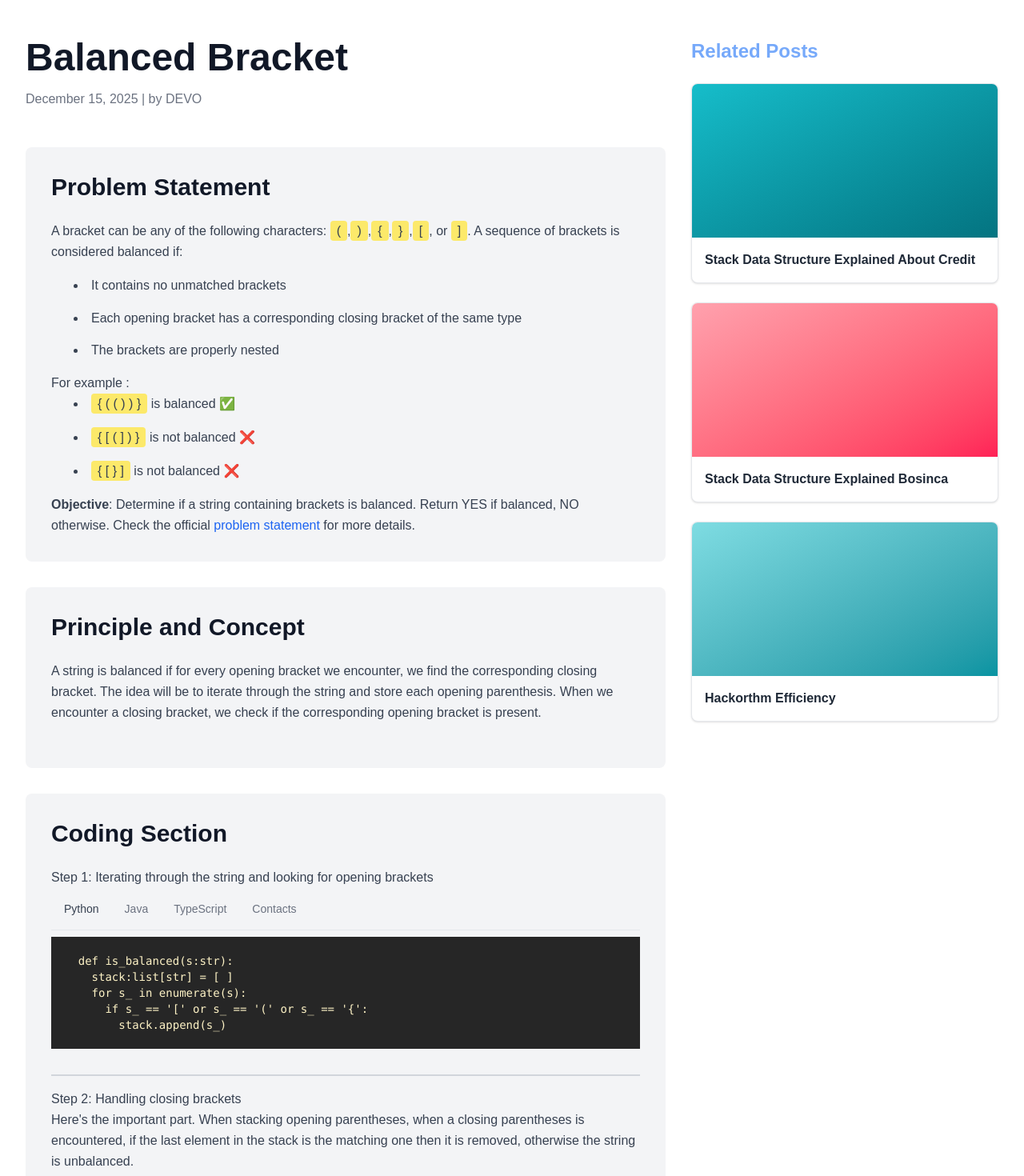
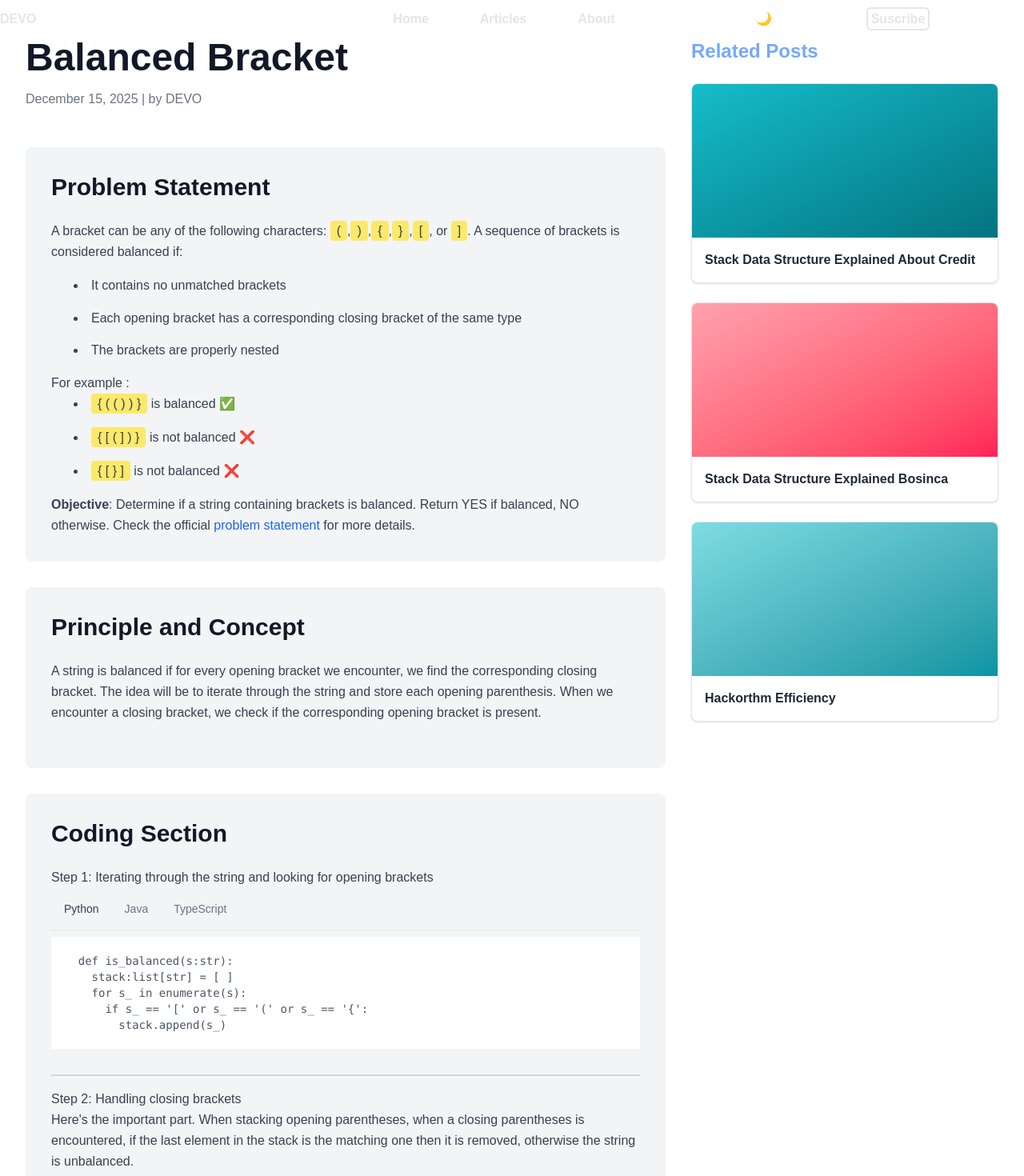
Before and after one commit to PrunelMel/DEVO, a Next.js app: page /articles/hackerRank/balancedBracket in a window 1280 px wide. Shown: the top 1470 px of the page at 80% size. Built offline with nearby package versions, Linux system fonts and the light colour scheme.

Commit message:
adding nav bar to layout

```diff
--- a/src/app/articles/hackerRank/balancedBracket/page.tsx
+++ b/src/app/articles/hackerRank/balancedBracket/page.tsx
@@ -68,6 +68,7 @@ var codeStep3:{python:string, java:string, typescript:string} = {
 
             return "NO"
 
+
       return "YES" if len(stack) == 0 else "NO"
   `,
 
@@ -99,6 +100,7 @@ var codeStep4:{python:string, java:string, typescript:string} = {
           else:
 
             return "NO"
+
 
       return "YES" if len(stack) == 0 else "NO"
 
--- a/src/app/layout.tsx
+++ b/src/app/layout.tsx
@@ -2,6 +2,7 @@ import type { Metadata } from "next";
 import { Geist, Geist_Mono } from "next/font/google";
 import "./globals.css";
 import { ThemeProvider } from "next-themes";
+import ThemeToggle from "@/components/ThemeToggle";
 
 const geistSans = Geist({
   variable: "--font-geist-sans",
@@ -28,7 +29,48 @@ export default function RootLayout({
         <body
           // className={`${geistSans.variable} ${geistMono.variable} antialiased`}
           className=" ">
-          <ThemeProvider attribute="class" defaultTheme="light" enableSystem>{children}</ThemeProvider>
+          <ThemeProvider attribute="class" defaultTheme="light" enableSystem>
+            <nav className=" mt-3 fixed w-full">
+
+              <div className=" flex w-full">
+
+                {/* logo */}
+                <div className="font-bold w-1/4">DEVO</div>
+
+
+
+                <div className="w-1/2">
+
+
+                  <ul className="flex font-bold space-x-16 items-center justify-center">
+
+                    <li>
+                      <a href="#" className="hover:text-sm transition-all duration-75 " aria-current="page">Home</a>
+                    </li>
+
+                    <li>
+                      <a href="/articles" className="hover:text-sm transition-all duration-75">Articles</a>
+                    </li>
+
+                    <li>
+                      <a href="/articles/hackerRank/balancedBracket" className="hover:text-sm transition-all duration-75  ">About</a>
+                    </li>
+
+                  </ul>
+
+                </div>
+
+                <ThemeToggle/>
+
+                {/* suscribe button */}
+                <div className="font-bold w-1/4 text-center">
+                  <a href="#" className="p-1 border-2 text-neutral-200 border-neutral-200 hover:bg-white  hover:text-teal-600  hover:text-sm transition ease-in-out duration-500 rounded-md ">Suscribe</a>
+                </div>
+              </div>
+
+            </nav>
+            {children}
+          </ThemeProvider>
         </body>
     </html>
   );
--- a/src/app/page.tsx
+++ b/src/app/page.tsx
@@ -5,45 +5,7 @@
     return (
       < >
         <div className="min-h-screen">
-          <nav className=" mt-3 fixed w-full">
 
-            <div className=" flex w-full">
-
-              {/* logo */}
-              <div className="font-bold w-1/4">DEVO</div>
-
-
-
-              <div className="w-1/2">
-
-
-                <ul className="flex font-bold space-x-16 items-center justify-center">
-
-                  <li>
-                    <a href="#" className="hover:text-sm transition-all duration-75 " aria-current="page">Home</a>
-                  </li>
-
-                  <li>
-                    <a href="/articles" className="hover:text-sm transition-all duration-75">Articles</a>
-                  </li>
-
-                  <li>
-                    <a href="/articles/hackerRank/balancedBracket" className="hover:text-sm transition-all duration-75  ">About</a>
-                  </li>
-
-                </ul>
-
-              </div>
-
-              <ThemeToggle/>
-
-              {/* suscribe button */}
-              <div className="font-bold w-1/4 text-center">
-                <a href="#" className="p-1 border-2 text-neutral-200 border-neutral-200 hover:bg-white  hover:text-teal-600  hover:text-sm transition ease-in-out duration-500 rounded-md ">Suscribe</a>
-              </div>
-            </div>
-
-          </nav>
 
           <div className="h-screen">
 
--- a/src/components/CodeSection.tsx
+++ b/src/components/CodeSection.tsx
@@ -10,7 +10,7 @@ const CodeSection = ({code}:{code:{python:string, java:string, typescript:string
             <TabItem active title="Python" className="font-bold">
 
                 <code className="">
-                    <pre className="bg-neutral-800 text-amber-100 text-sm">
+                    <pre className="bg-white text-gray-600 dark:bg-gray-800 dark:text-gray-200 text-sm">
                         {code.python}
                     </pre>
                 </code>
@@ -26,11 +26,11 @@ const CodeSection = ({code}:{code:{python:string, java:string, typescript:string
                 Clicking another tab will toggle the visibility of this one for the next. The tab JavaScript swaps classes to
                 control the content visibility and styling.
             </TabItem>
-            <TabItem title="Contacts">
+            {/* <TabItem title="Contacts">
                 This is <span className="font-medium text-gray-800 dark:text-white">Contacts tab's associated content</span>.
                 Clicking another tab will toggle the visibility of this one for the next. The tab JavaScript swaps classes to
                 control the content visibility and styling.
-            </TabItem>
+            </TabItem> */}
         </Tabs>
     );
 }
```
